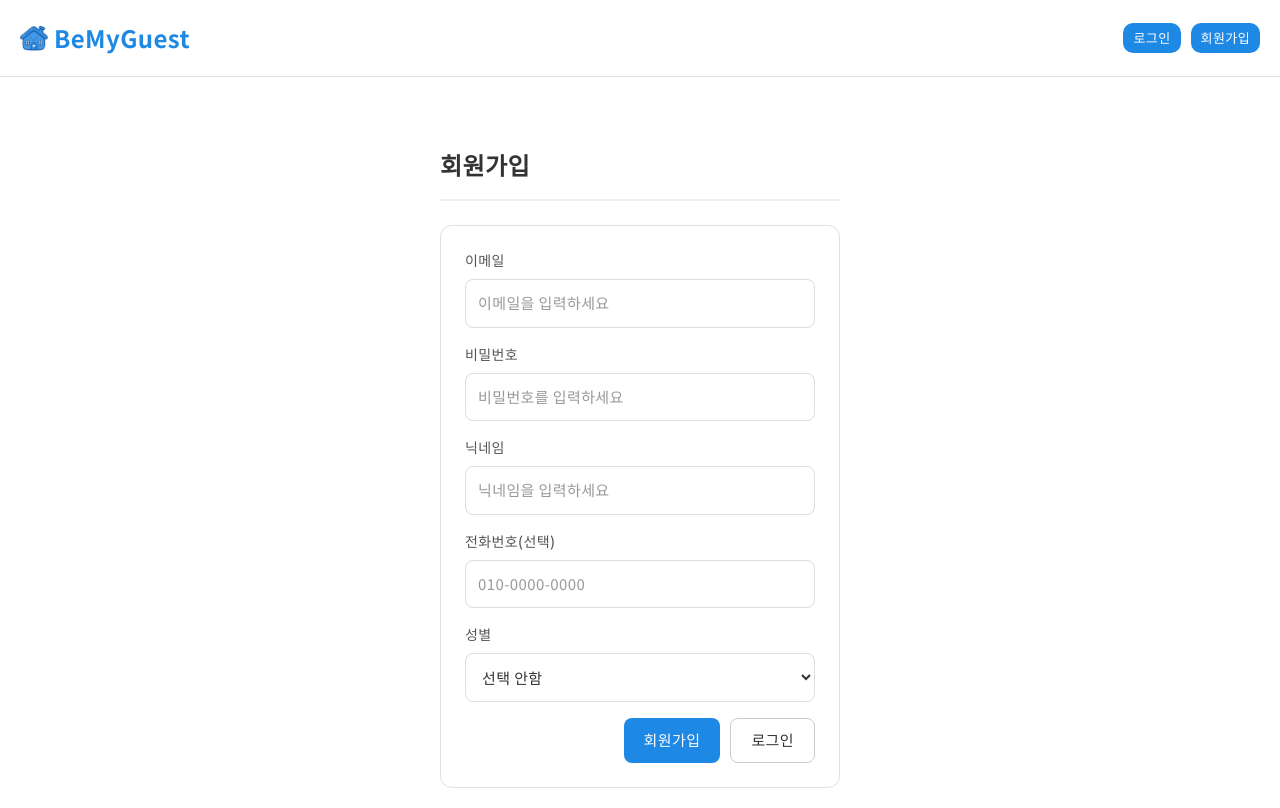
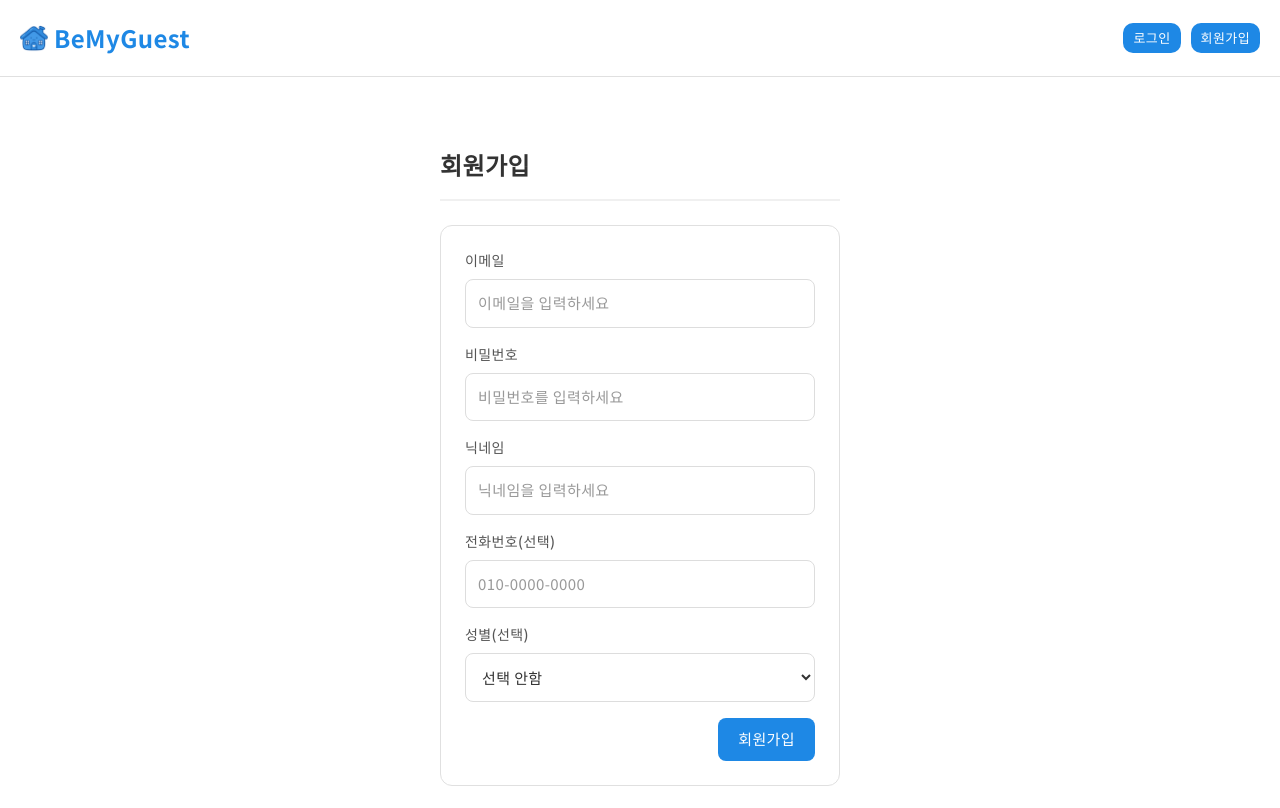
Before and after one commit to jeongwoo-right/be-my-guest, a React (Vite) app in the folder bemyguest-frontend/my-app/: page /signup in a window 1280 px wide. Built offline with nearby package versions, Linux system fonts and the light colour scheme; no server answers; the HTML template or start-up script is replaced by a standard one; a web font is replaced by a local one.

Commit message:
fix: 성별(선택), 로그인 버튼 삭제

```diff
--- a/bemyguest-frontend/my-app/src/pages/SignupPage.tsx
+++ b/bemyguest-frontend/my-app/src/pages/SignupPage.tsx
@@ -24,7 +24,9 @@ const SignupPage: React.FC = () => {
   const [error, setError] = useState("");
   const navigate = useNavigate();
 
-  const handleChange = (e: React.ChangeEvent<HTMLInputElement | HTMLSelectElement>) => {
+  const handleChange = (
+    e: React.ChangeEvent<HTMLInputElement | HTMLSelectElement>
+  ) => {
     const { name, value } = e.target;
     setForm((prev) => ({ ...prev, [name]: value }));
   };
@@ -113,7 +115,7 @@ const SignupPage: React.FC = () => {
           </div>
 
           <div className="form-group">
-            <label htmlFor="gender">성별</label>
+            <label htmlFor="gender">성별(선택)</label>
             <select
               id="gender"
               className="form-select"
@@ -131,9 +133,6 @@ const SignupPage: React.FC = () => {
             <button type="submit" className="primary-button">
               회원가입
             </button>
-            <button type="button" className="secondary-button" onClick={goToLogin}>
-              로그인
-            </button>
           </div>
 
           {error && <p className="feedback error">{error}</p>}
```
